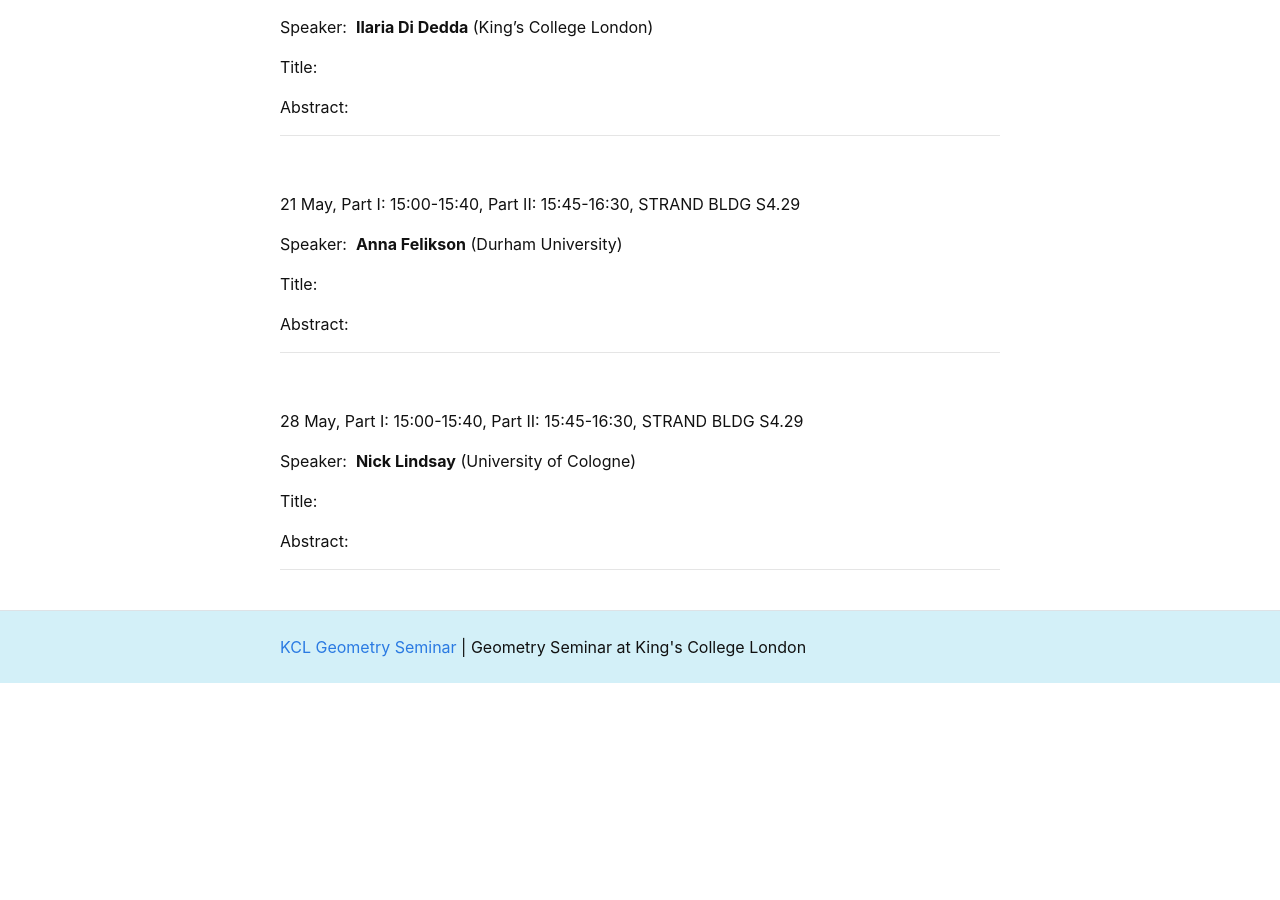
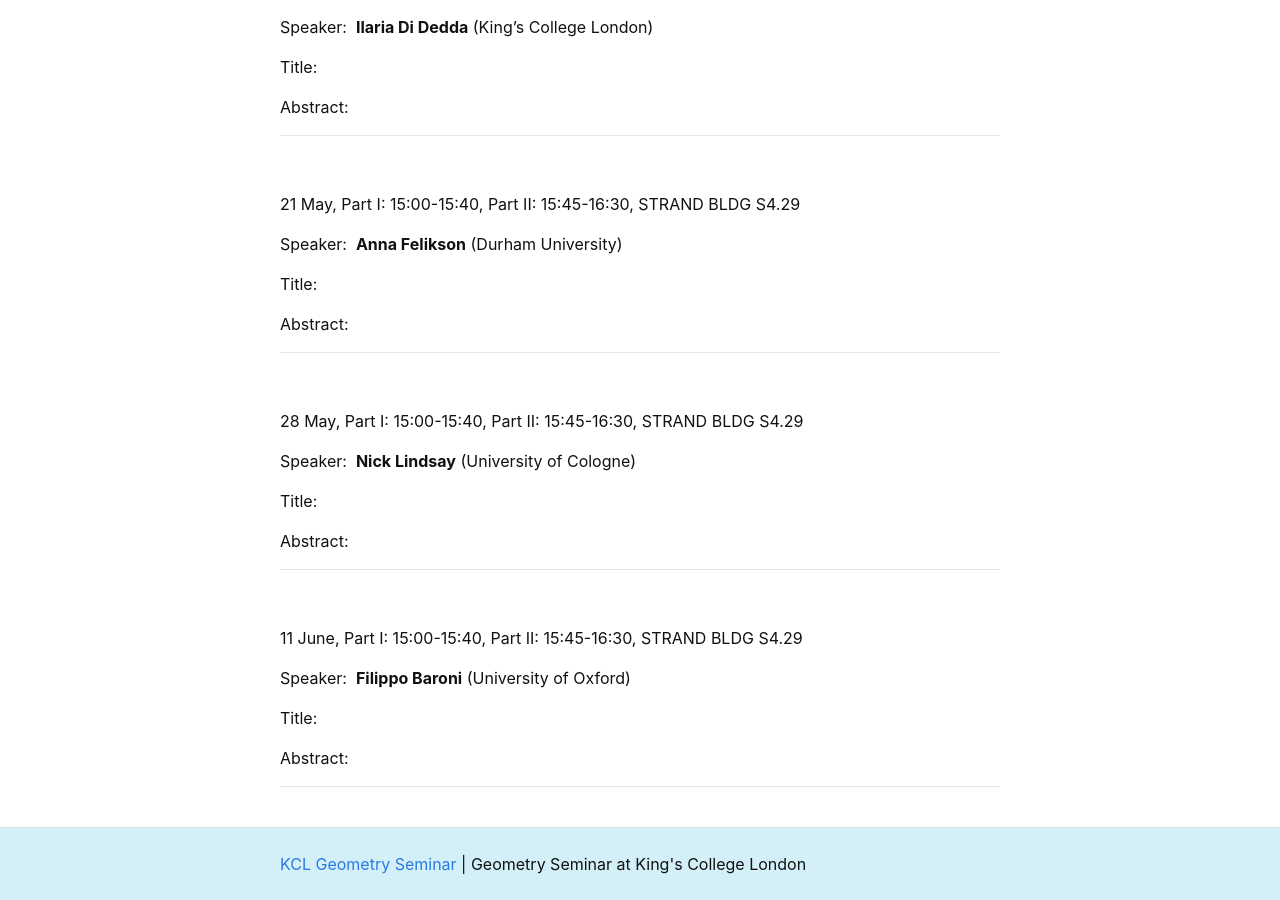
Before and after one commit to kcl-geometry-seminar/kcl-geometry-seminar.github.io, a Jekyll site: the page built from pages/index.md, in a window 1280 px wide and 900 px high, scrolled down 916 px. Built offline with Jekyll 4.4.1, drawn with Linux system fonts in a browser that asks for light colours; a script that is not in the unit is left out; before the commit the page ends 1599 px from its top, so only the background shows below that; some of the changed text lies outside the part shown.

Commit message:
Update index.md

```diff
--- a/pages/index.md
+++ b/pages/index.md
@@ -23,7 +23,7 @@ Abstract:&nbsp;
 
 30 April, 15:00-16:00, STRAND BLDG S4.29
 
-Speaker:&nbsp; **Ulrike Tillman** (Oxford)
+Speaker:&nbsp; **Ulrike Tillman** (University of Oxford)
 
 Title:&nbsp; Homology stability for generalised Hurwitz spaces and asymptotic monopoles
 
@@ -56,7 +56,6 @@ Abstract:&nbsp;
 ---------------------------------------------------------
 <br />
 
-
 28 May, Part I: 15:00-15:40, Part II: 15:45-16:30, STRAND BLDG S4.29
 
 Speaker:&nbsp; **Nick Lindsay** (University of Cologne)
@@ -67,3 +66,15 @@ Abstract:&nbsp;
 
 
 ---------------------------------------------------------
+<br />
+
+11 June, Part I: 15:00-15:40, Part II: 15:45-16:30, STRAND BLDG S4.29
+
+Speaker:&nbsp; **Filippo Baroni** (University of Oxford)
+
+Title:&nbsp;
+
+Abstract:&nbsp;
+
+
+---------------------------------------------------------
```
